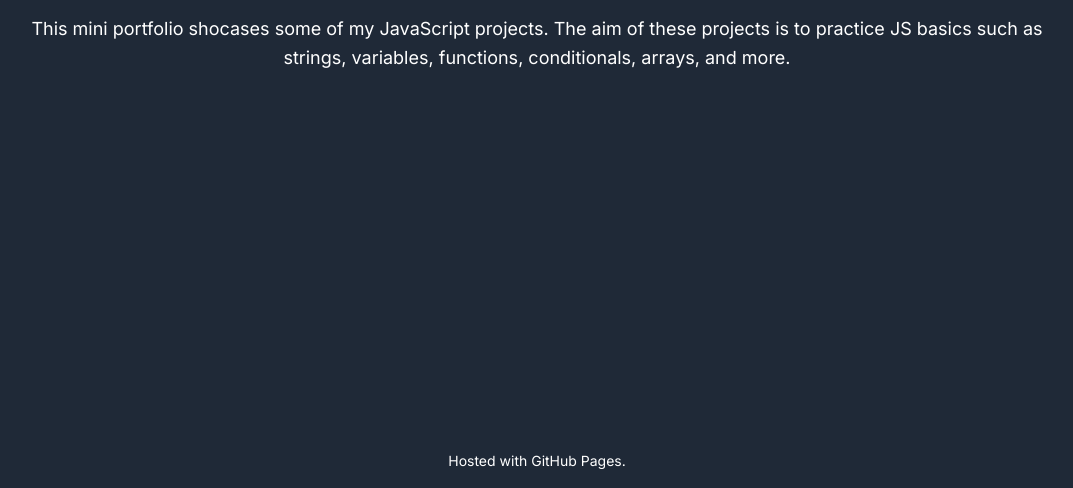
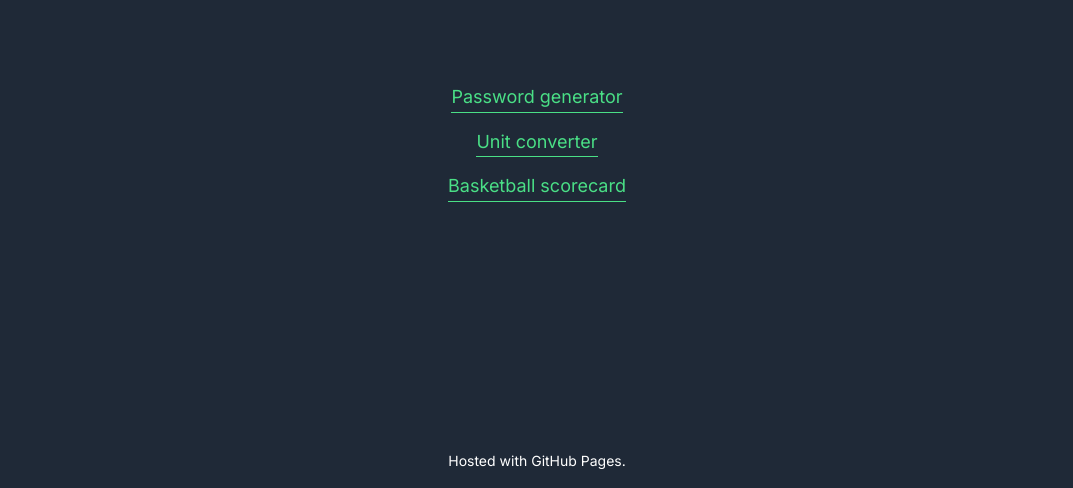
Before and after one commit to Rox-Quode/Rox-Quode.github.io, a plain HTML site: page index.html in a window 1280 px wide. Shown: the part 312-800 px from the top of the page, without its empty margins (103-1176 px from the left). Drawn offline with Linux system fonts and the light colour scheme.

Commit message:
added links to projects on main mage

```diff
--- a/index.html
+++ b/index.html
@@ -17,6 +17,11 @@
         <h1>Roxana's practice projects</h1>
         <p>This mini portfolio shocases some of my JavaScript projects. The aim of these projects is to practice JS basics such as strings, variables, functions, conditionals, arrays, and more. </p>
     </div>
+    <nav>
+        <a href="https://rox-quode.github.io/password-generator"> Password generator</a>
+        <a href="https://rox-quode.github.io/unit-converter"> Unit converter</a>
+        <a href="https://rox-quode.github.io/basketball-scorecard"> Basketball scorecard</a>
+    </nav>
     <footer>
         <p>Hosted with GitHub Pages.</p>
     </footer>
--- a/style.css
+++ b/style.css
@@ -26,10 +26,28 @@ h1 {
     display: grid;
     place-items: center;
     text-align: center;
-    transform: translateY(30%);
 }
 
 .padded { padding: 10%; }
+
+nav {
+    display: flex;
+    flex-direction: column;
+    justify-content: center;
+    align-items: center;
+    gap: 15px;
+}
+
+a {
+    text-decoration: none;
+    border-bottom: 1px solid;
+    color: #4ADF86;
+}
+
+a:hover,
+a:focus {
+    color: #b7f2cf;
+}
 
 footer {
     text-align: center;
```
